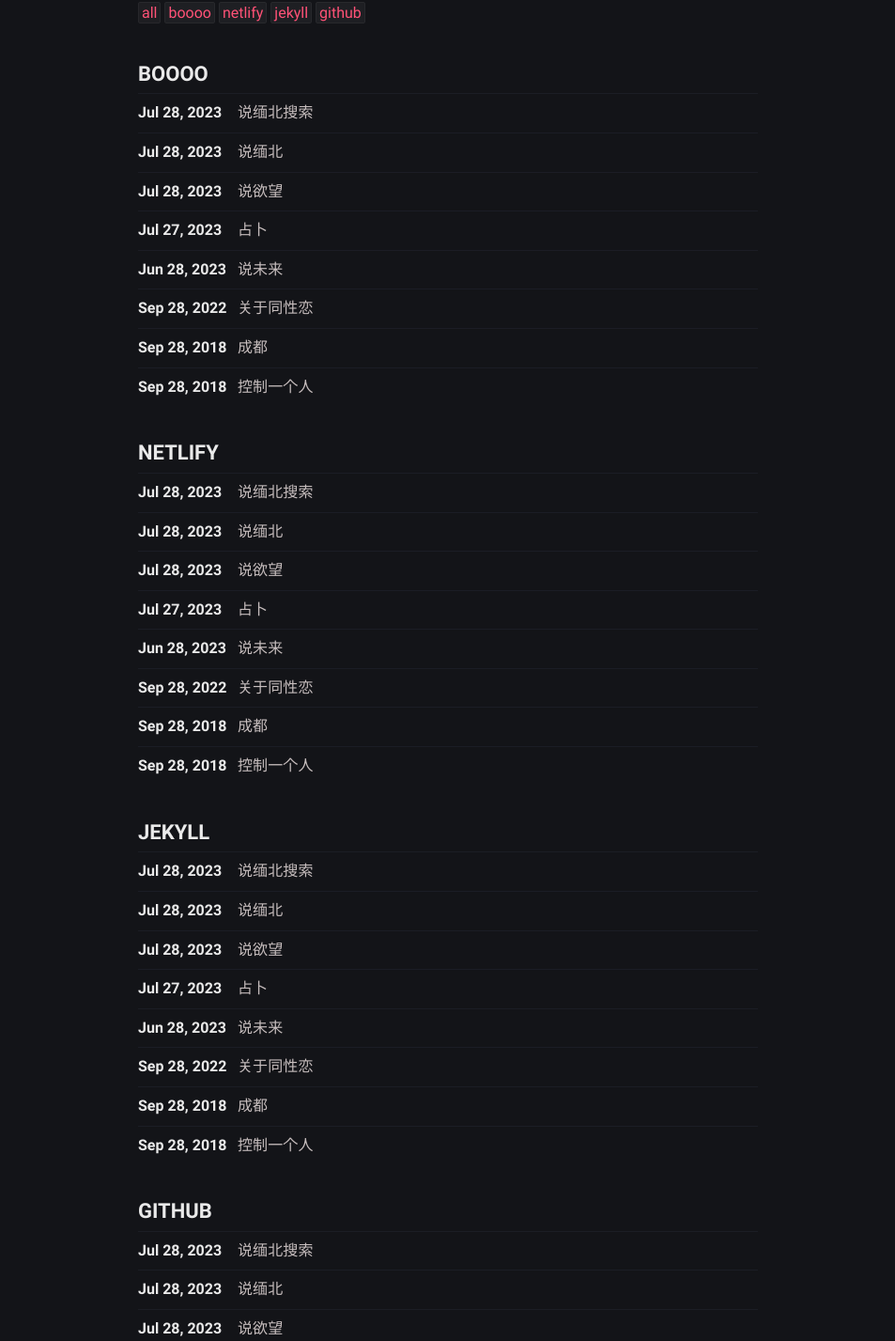
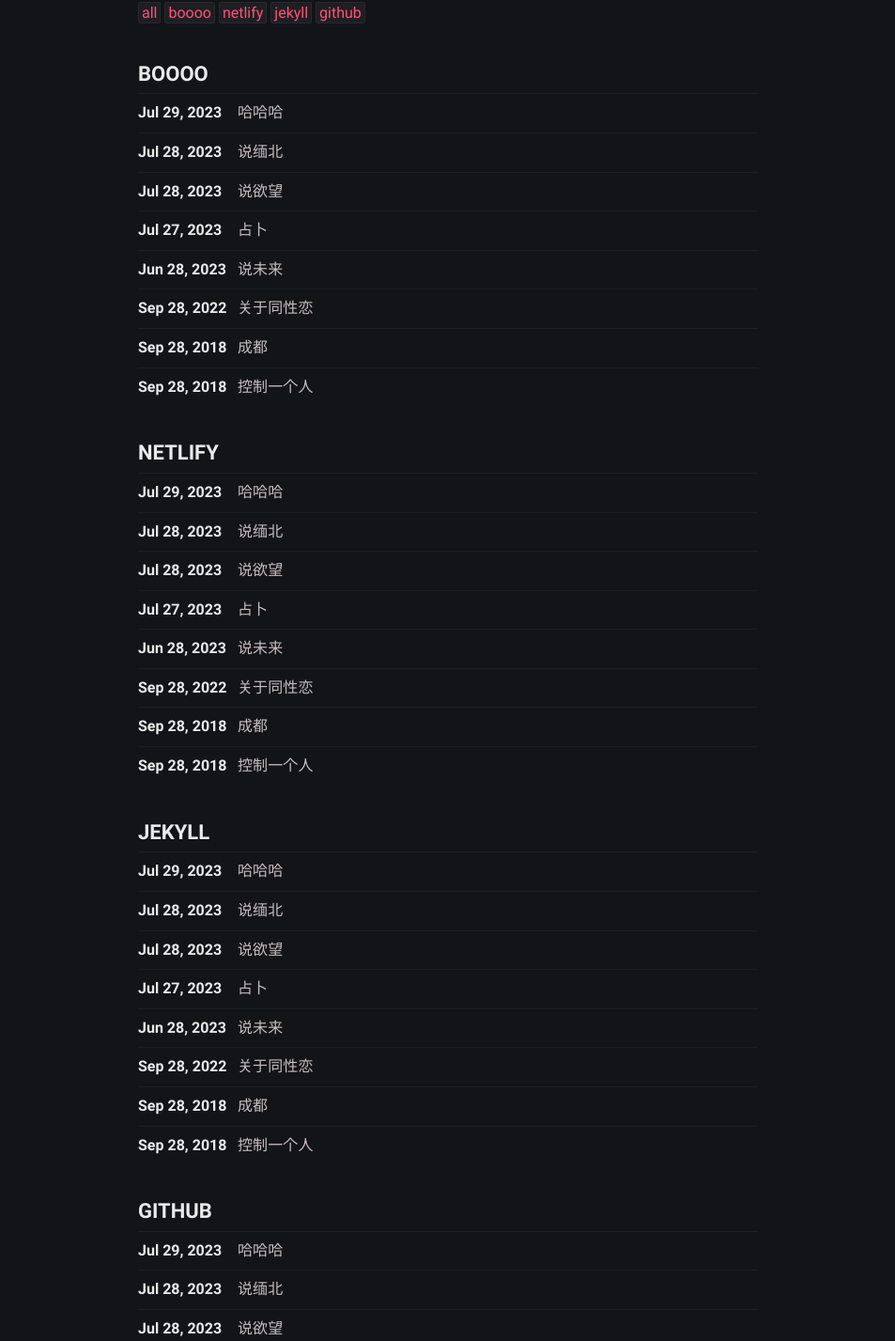
Before and after one commit to hello-lisai/hello-lisai-blog, a Jekyll site: the page built from tags.html, in a window 1280 px wide. Shown: the part 287-1714 px from the top of the page at 94% size, without its empty margins (163-1116 px from the left). Built offline with Jekyll 4.4.1, drawn with Linux system fonts in a browser that asks for light colours.

Commit message:
Update 2023-7-29-2307290.md

```diff
--- a/_posts/2307290/2023-7-29-2307290.md
+++ b/_posts/2307290/2023-7-29-2307290.md
@@ -1,8 +1,9 @@
 ---
-title: 说缅北搜索
-date: 2023-07-28 09:45:47
-modified: 2019-08-29 09:24:47
+title: 哈哈哈
+date: 2023-07-29 07:36:07
+modified: 2023-07-29 07:36:07
 tags: [boooo, netlify, jekyll, github]
 description: All the services are free, a source code this site placed on github repository and intergration with netlify service, another service that you can use is github page for hosting your own static site.
 ---
-#### 人的坏，是没有底线的， 人的善，也是无边界的
+
+#### 小故事
```
